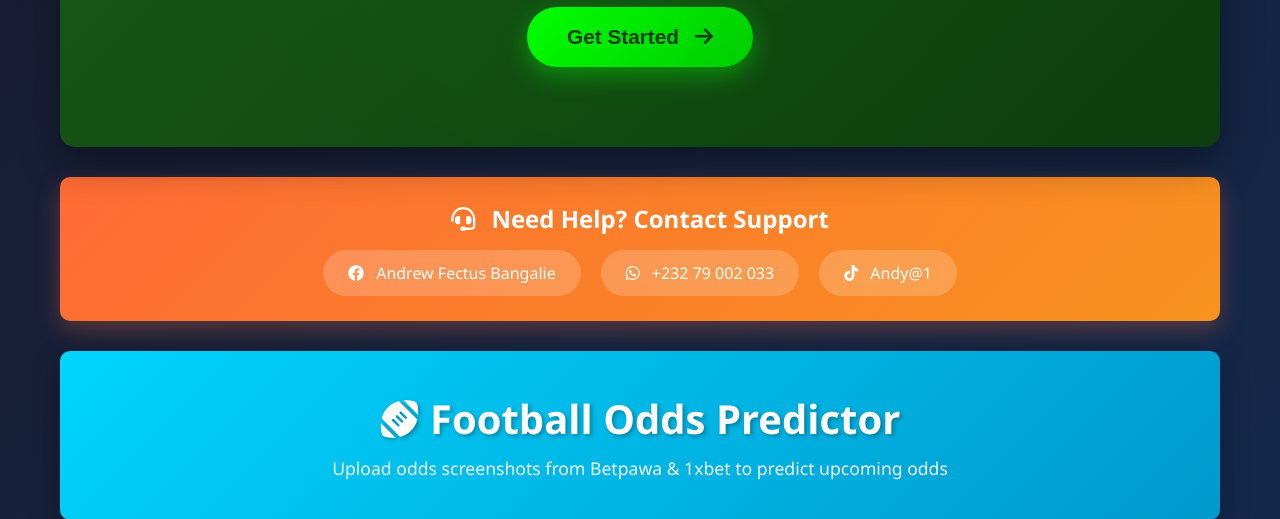
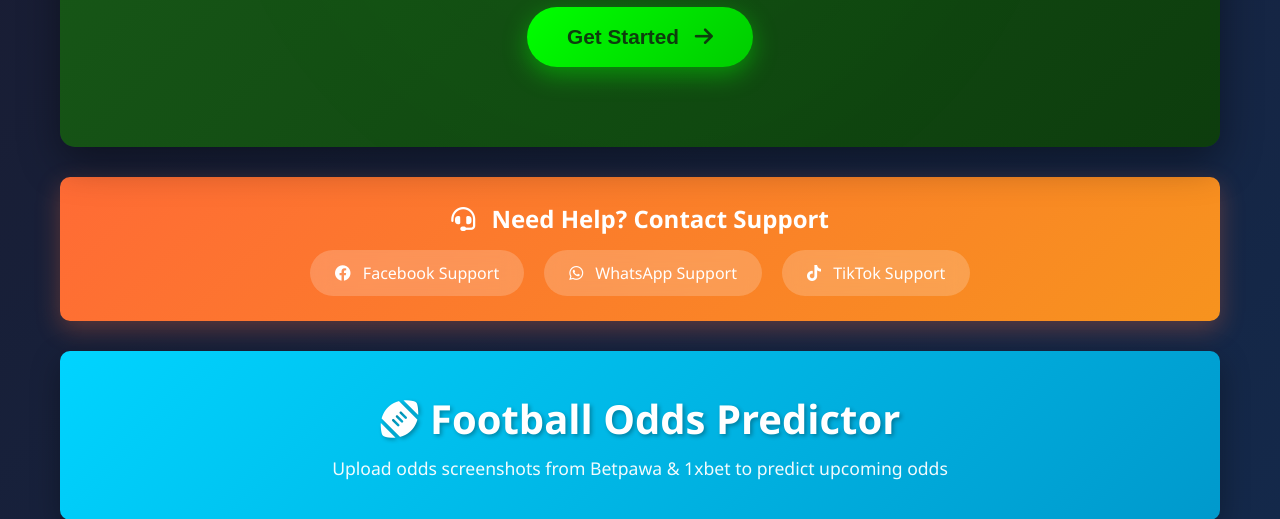
Before and after one commit to andybangs1/football-odds-predictor, a Flask app: page / in a window 1280 px wide. Shown: the part 535-1054 px from the top of the page. Run offline with Flask 3, Linux system fonts and the light colour scheme.

Commit message:
Hide personal contact details and keep social links clickable

```diff
--- a/templates/index.html
+++ b/templates/index.html
@@ -32,13 +32,13 @@
             </div>
             <div class="contact-links">
                 <a href="https://facebook.com/andrew.fectus.bangalie" target="_blank" class="contact-item">
-                    <i class="fab fa-facebook"></i> Andrew Fectus Bangalie
+                    <i class="fab fa-facebook"></i> Facebook Support
                 </a>
                 <a href="https://wa.me/23279002033" target="_blank" class="contact-item">
-                    <i class="fab fa-whatsapp"></i> +232 79 002 033
+                    <i class="fab fa-whatsapp"></i> WhatsApp Support
                 </a>
                 <a href="https://tiktok.com/@Andy1" target="_blank" class="contact-item">
-                    <i class="fab fa-tiktok"></i> Andy@1
+                    <i class="fab fa-tiktok"></i> TikTok Support
                 </a>
             </div>
         </div>
@@ -315,13 +315,13 @@
                     <h4><i class="fas fa-envelope"></i> Contact & Support</h4>
                     <div class="footer-links">
                         <a href="https://facebook.com/andrew.fectus.bangalie" target="_blank">
-                            <i class="fab fa-facebook"></i> Facebook: Andrew Fectus Bangalie
+                            <i class="fab fa-facebook"></i> Facebook Support
                         </a>
                         <a href="https://wa.me/23279002033" target="_blank">
-                            <i class="fab fa-whatsapp"></i> WhatsApp: +232 79 002 033
+                            <i class="fab fa-whatsapp"></i> WhatsApp Support
                         </a>
                         <a href="https://tiktok.com/@Andy1" target="_blank">
-                            <i class="fab fa-tiktok"></i> TikTok: Andy@1
+                            <i class="fab fa-tiktok"></i> TikTok Support
                         </a>
                     </div>
                 </div>
```
